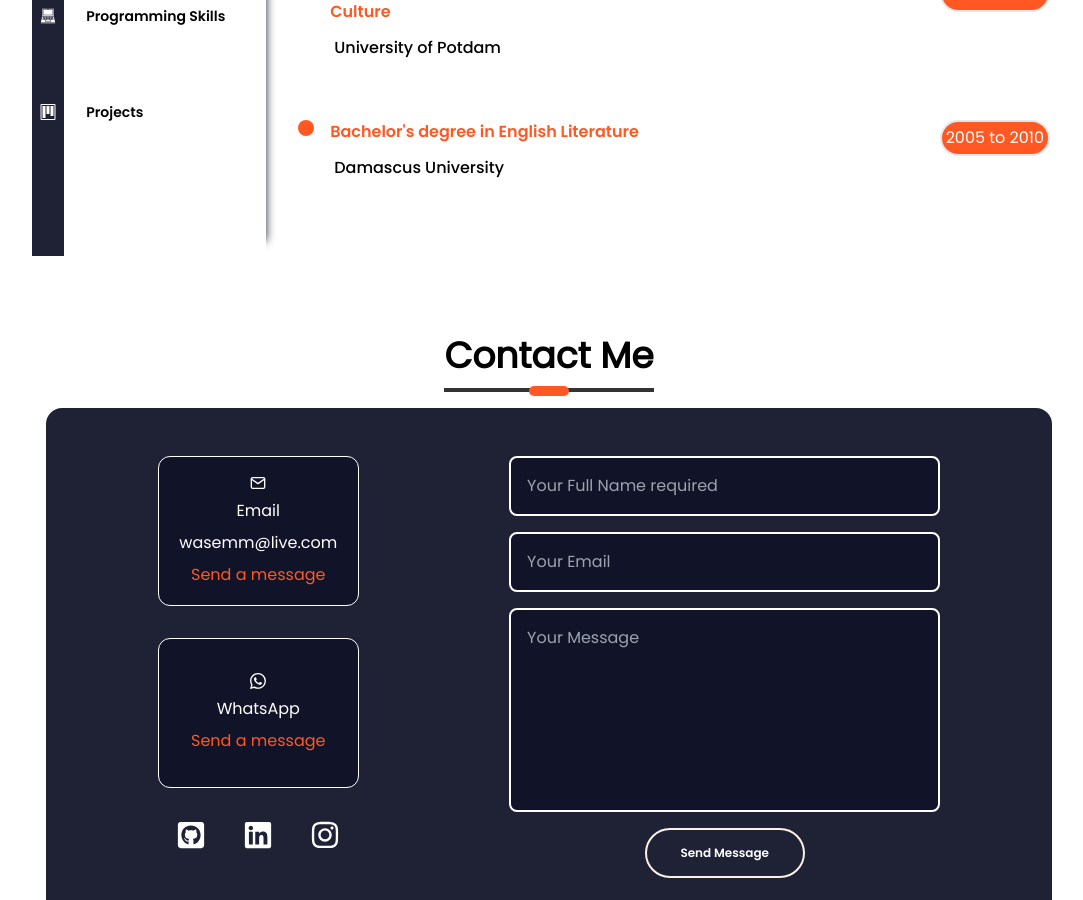
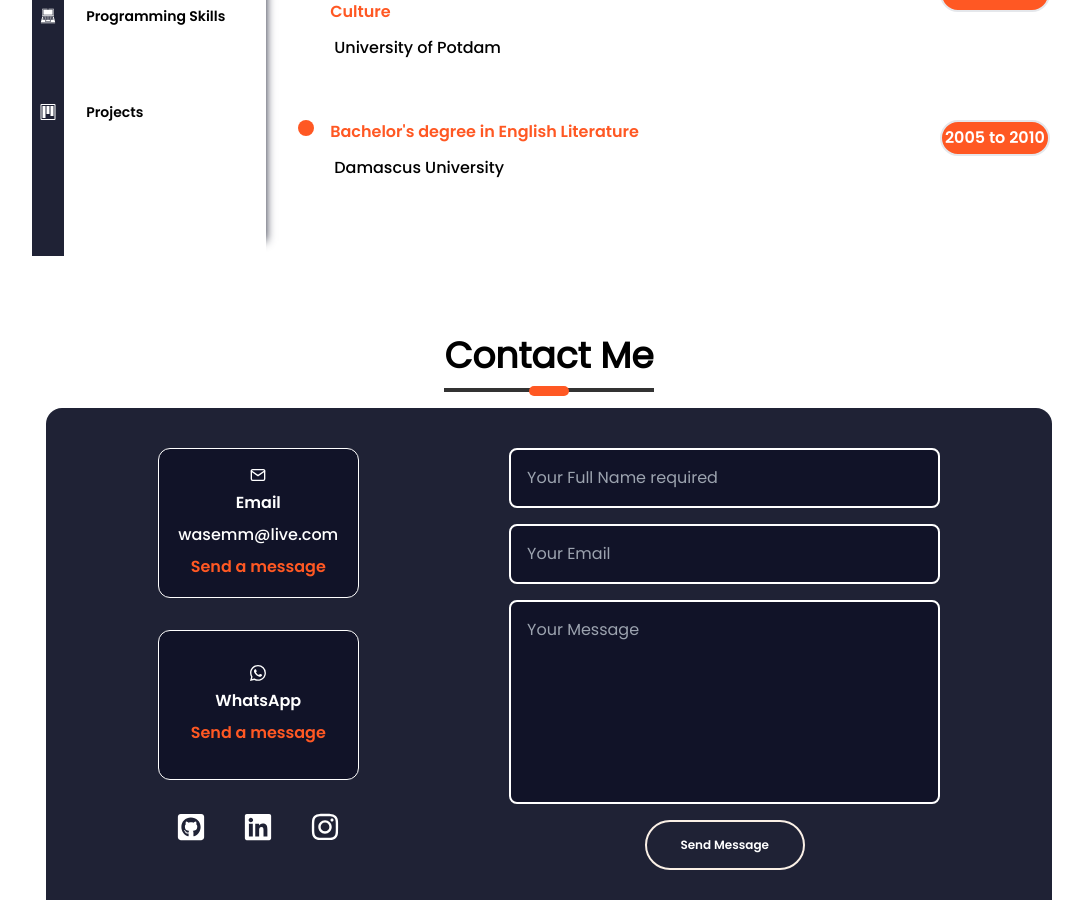
Before and after one commit to altinawiwaseem/portfolio-react-app, a React (Create React App) app: page / in a window 1280 px wide. Shown: the part 1900-2800 px from the top of the page, without its empty margins (91-1174 px from the left). Built offline with nearby package versions, Linux system fonts and the light colour scheme; a web font is replaced by a local one.

Commit message:
style contact component

```diff
--- a/src/components/About/About.jsx
+++ b/src/components/About/About.jsx
@@ -16,7 +16,7 @@ const About = () => {
         </span>
       </div>
       <div className="about-container  rounded-2xl bg-primary-color max-h-full mb-6 lg:mb-0 tablet:h-[85%] w-screen  sm:w-[85%]  border-2 border-white  sm:px-12 sm:py-10 box-border  flex z-20 flex-col-reverse items-center lg:flex-row relative ">
-        <div className=" text-md m-4 p-4 tablet:text-base text-white  text-justify text-area text-white w-full h-auto  flex items-center justify-center ">
+        <div className=" text-md m-4 p-4 tablet:text-base text-white  text-justify text-area text-white w-full h-auto  flex items-center justify-center font-poppins-medium sm:text-base  text-sm sm:text-base ">
           {aboutMe}
         </div>
         <div className="about-me-image w-[300px]  h-[300px] sm:h-[350px] sm:w-[350px] lg:h-[450px] lg:w-3/4 flex justify-around py-4">
--- a/src/components/Contact/Contact.jsx
+++ b/src/components/Contact/Contact.jsx
@@ -39,9 +39,9 @@ const Contact = () => {
           <span className="underline-node bg-dark-orange"></span>
         </span>
       </div>
-      <div className="contact-container grid grid-cols-1  gap-y-8 sm:grid-cols-[35%_45%] gap-4 w-full  rounded-2xl justify-center  bg-primary-color md:w-[85%] py-12 px-6 mt-4 relative  max-h-full tablet:h-[90%]">
+      <div className="contact-container grid grid-cols-1  gap-y-8 sm:grid-cols-[35%_45%] gap-4 w-full  rounded-2xl justify-center  bg-primary-color md:w-[85%] py-10 px-6 mt-4 relative  max-h-full tablet:h-[90%]">
         <div className="contact-options flex flex-col gap-4 sm:gap-8 text-white ">
-          <div className="contact-option border border-white  py-4 rounded-xl flex flex-col items-center tablet:gap-2 w-full lg:w-[60%] h-[130px] tablet:h-[150px] justify-center">
+          <div className="contact-option border border-white  py-4 rounded-xl flex flex-col items-center tablet:gap-2 w-full lg:w-[60%] h-[130px] tablet:h-[140px] sm:h-[150px] justify-center">
             <FiMail />
             <h4>Email</h4> <h5>wasemm@live.com</h5>{" "}
             <a
@@ -53,7 +53,7 @@ const Contact = () => {
               Send a message
             </a>
           </div>
-          <div className="contact-option border border-white py-4 rounded-xl flex flex-col  items-center tablet:gap-2 gap-1 w-full lg:w-[60%] h-[130px] tablet:h-[150px] justify-center">
+          <div className="contact-option border border-white py-4 rounded-xl flex flex-col  items-center tablet:gap-2 gap-1 w-full lg:w-[60%] h-[130px] tablet:h-[140px] sm:h-[150px] justify-center">
             <BsWhatsapp />
             <h4>WhatsApp</h4>{" "}
             <a
--- a/src/styles/_contact.scss
+++ b/src/styles/_contact.scss
@@ -17,6 +17,13 @@ textarea {
   color: white;
 }
 
+@media only screen and (max-width: 650px) {
+  input,
+  textarea {
+    padding: 0.5rem;
+  }
+}
+
 /* For Chrome autofill */
 input:-webkit-autofill,
 input:-webkit-autofill:hover,
--- a/src/styles/_main.scss
+++ b/src/styles/_main.scss
@@ -91,3 +91,15 @@ body ::-webkit-scrollbar-thumb {
   transform: translateY(80px);
   transition: all 0.8s ease;
 }
+
+h4 {
+  font-family: "Poppins SemiBold";
+}
+
+h5 {
+  font-family: "Poppins Medium";
+}
+
+a {
+  font-family: "Poppins SemiBold";
+}
```
